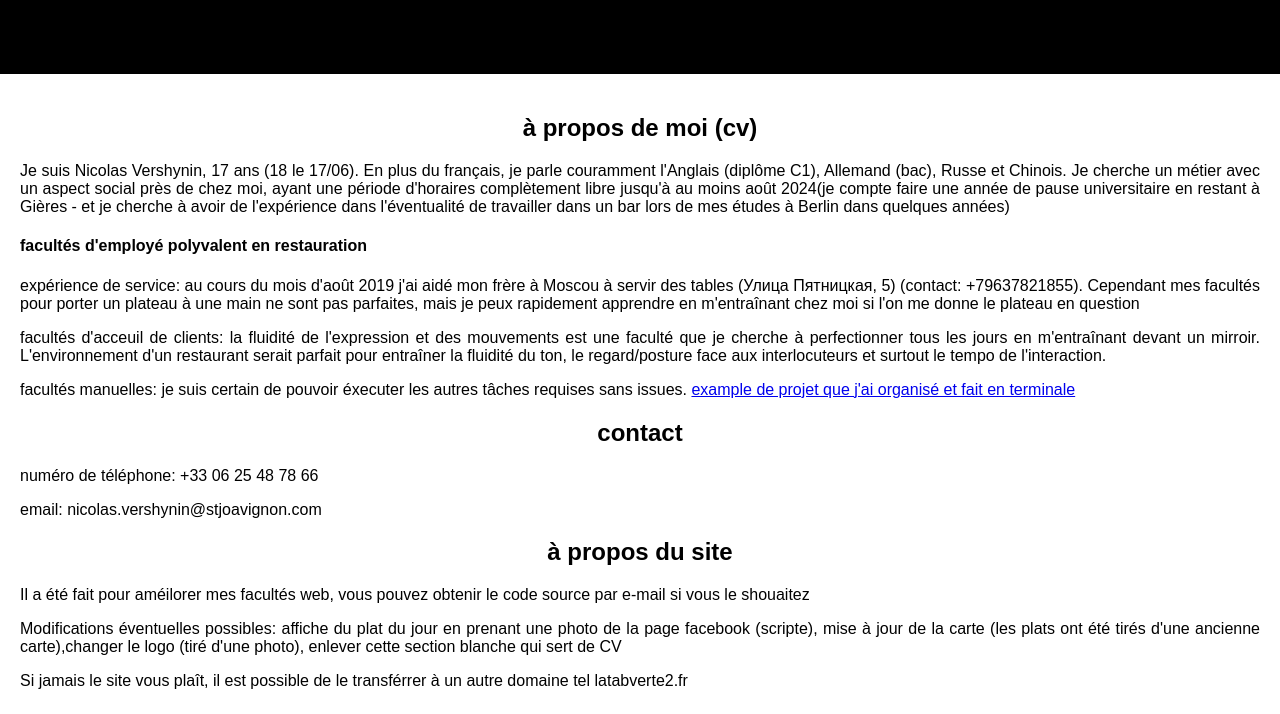
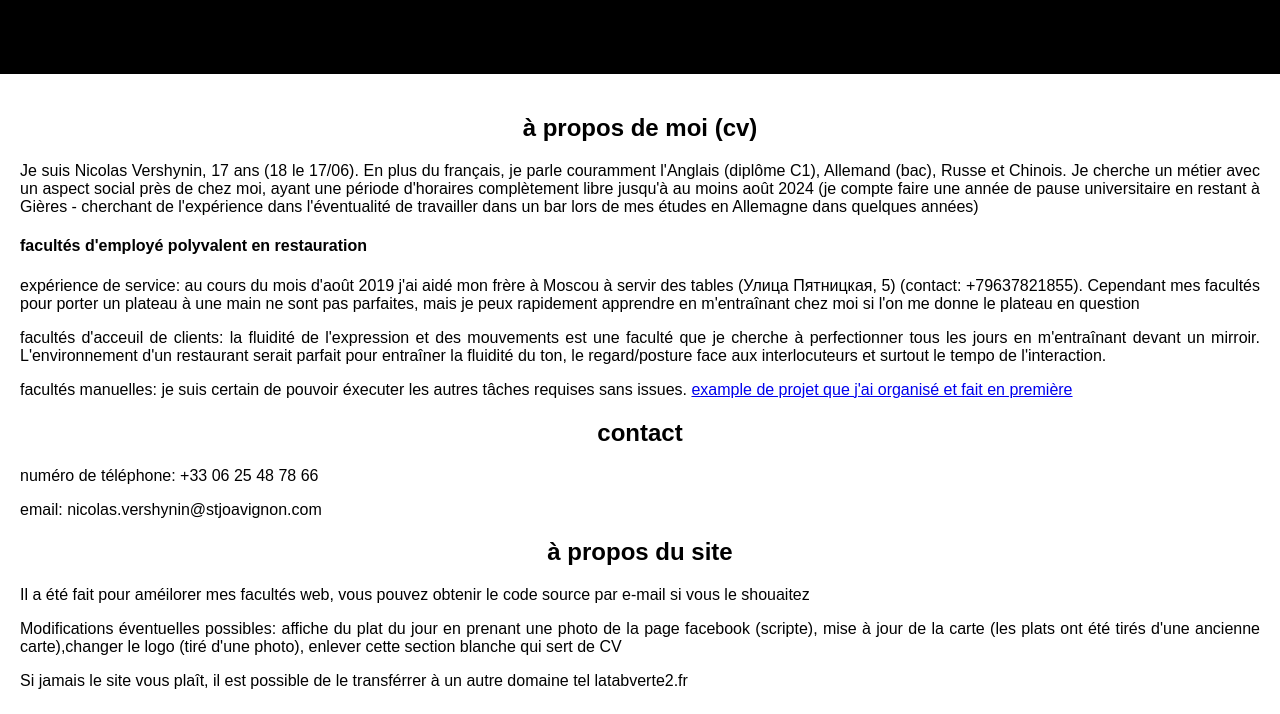
Before and after one commit to NVtest001/latabverte2, a plain HTML site: page index.html in a window 1280 px wide. Shown: the part 3122-3836 px from the top of the page. Drawn offline with Linux system fonts and the light colour scheme.

Commit message:
Update index.html

```diff
--- a/index.html
+++ b/index.html
@@ -186,11 +186,11 @@
 
     <div class="section5">
         <h2>à propos de moi (cv)</h2>
-        <p>Je suis Nicolas Vershynin, 17 ans (18 le 17/06). En plus du français, je parle couramment l'Anglais (diplôme C1), Allemand (bac), Russe et Chinois. Je cherche un métier avec un aspect social près de chez moi, ayant une période d'horaires complètement libre jusqu'à au moins août 2024(je compte faire une année de pause universitaire en restant à Gières - et je cherche à avoir de l'expérience dans l'éventualité de travailler dans un bar lors de mes études à Berlin dans quelques années) </p>
+        <p>Je suis Nicolas Vershynin, 17 ans (18 le 17/06). En plus du français, je parle couramment l'Anglais (diplôme C1), Allemand (bac), Russe et Chinois. Je cherche un métier avec un aspect social près de chez moi, ayant une période d'horaires complètement libre jusqu'à au moins août 2024 (je compte faire une année de pause universitaire en restant à Gières - cherchant de l'expérience dans l'éventualité de travailler dans un bar lors de mes études en Allemagne dans quelques années) </p>
         <h4> facultés d'employé polyvalent en restauration</h4>
        	<p>expérience de service: au cours du mois d'août 2019 j'ai aidé mon frère à Moscou à servir des tables (Улица Пятницкая, 5) (contact: +79637821855). Cependant mes facultés pour porter un plateau à une main ne sont pas parfaites, mais je peux rapidement apprendre en m'entraînant chez moi si l'on me donne le plateau en question </p>
         <p>facultés d'acceuil de clients: la fluidité de l'expression et des mouvements est une faculté que je cherche à perfectionner tous les jours en m'entraînant devant un mirroir. L'environnement d'un restaurant serait parfait pour entraîner la fluidité du ton, le regard/posture face aux interlocuteurs et surtout le tempo de l'interaction. </p>
-        <p>facultés manuelles: je suis certain de pouvoir éxecuter les autres tâches requises sans issues. <a href="https://photos.app.goo.gl/LcTxaxE9RDWtkDv87" target="_blank">example de projet que j'ai organisé et fait en terminale</a> </p>
+        <p>facultés manuelles: je suis certain de pouvoir éxecuter les autres tâches requises sans issues. <a href="https://photos.app.goo.gl/LcTxaxE9RDWtkDv87" target="_blank">example de projet que j'ai organisé et fait en première</a> </p>
 
 
         <h2>contact</h2>
```
